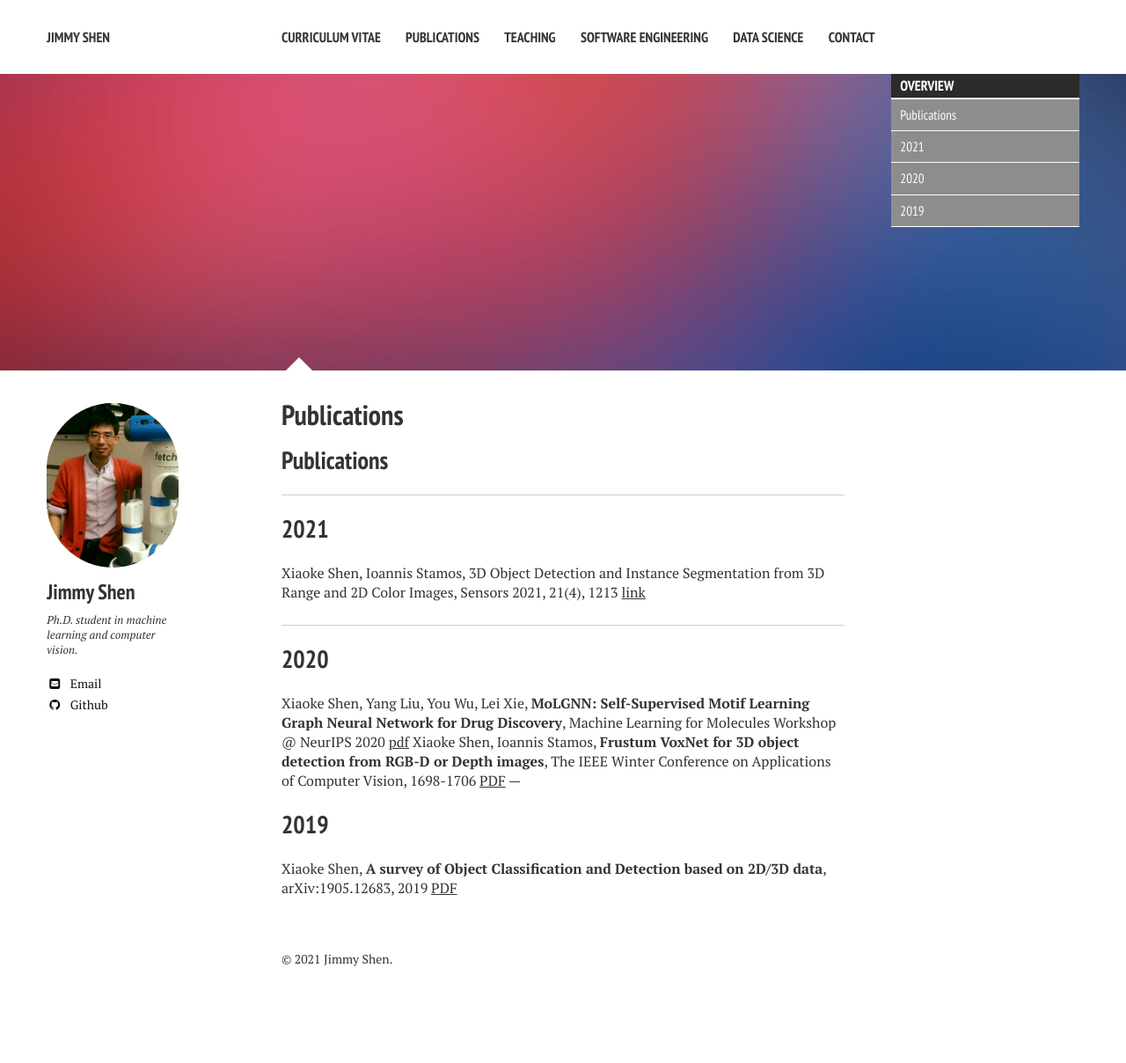
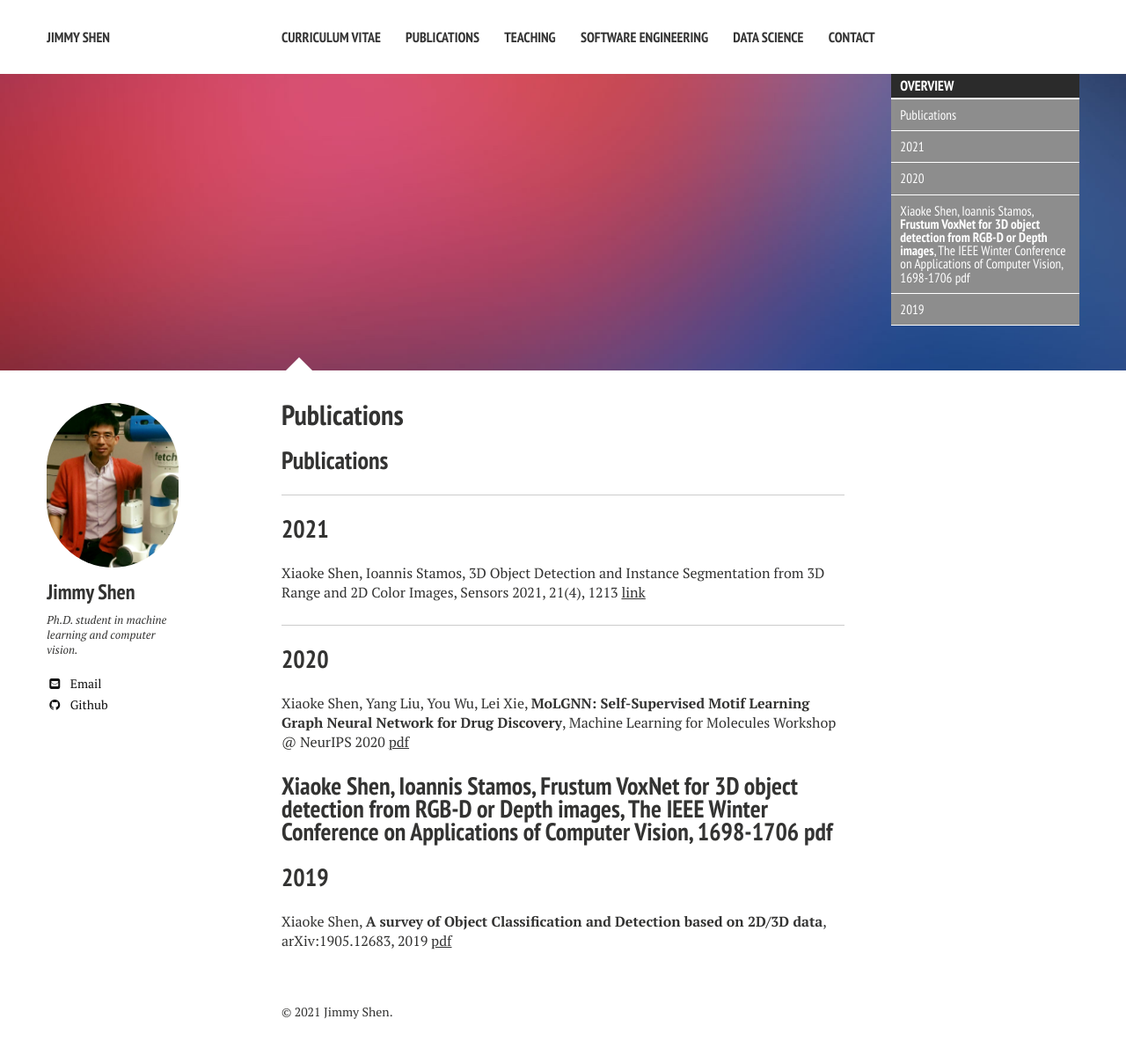
Before and after one commit to xiaokeshen/xiaokeshen.github.io, a Jekyll site: the page built from publications/index.md, in a window 1280 px wide. Shown: the whole page at 88% size. Built offline with Jekyll 4.4.1, drawn with Linux system fonts in a browser that asks for light colours; nearby versions of some CDN libraries; before the commit the page ends 1148 px from its top, so only the background shows below that.

Commit message:
Update format

```diff
--- a/publications/index.md
+++ b/publications/index.md
@@ -28,8 +28,9 @@
 
 ## 2020
 Xiaoke Shen, Yang Liu, You Wu, Lei Xie, **MoLGNN: Self-Supervised Motif Learning Graph Neural Network for Drug Discovery**, Machine Learning for Molecules Workshop @ NeurIPS 2020 [pdf](https://ml4molecules.github.io/papers2020/ML4Molecules_2020_paper_4.pdf)
-Xiaoke Shen, Ioannis Stamos, **Frustum VoxNet for 3D object detection from RGB-D or Depth images**, The IEEE Winter Conference on Applications of Computer Vision, 1698-1706 [PDF](https://arxiv.org/pdf/1910.05483.pdf)
+
+Xiaoke Shen, Ioannis Stamos, **Frustum VoxNet for 3D object detection from RGB-D or Depth images**, The IEEE Winter Conference on Applications of Computer Vision, 1698-1706 [pdf](https://arxiv.org/pdf/1910.05483.pdf)
 ---
 
 ## 2019
-Xiaoke Shen, **A survey of Object Classification and Detection based on 2D/3D data**,  arXiv:1905.12683, 2019 [PDF](https://arxiv.org/pdf/1905.12683.pdf)
+Xiaoke Shen, **A survey of Object Classification and Detection based on 2D/3D data**,  arXiv:1905.12683, 2019 [pdf](https://arxiv.org/pdf/1905.12683.pdf)
```
